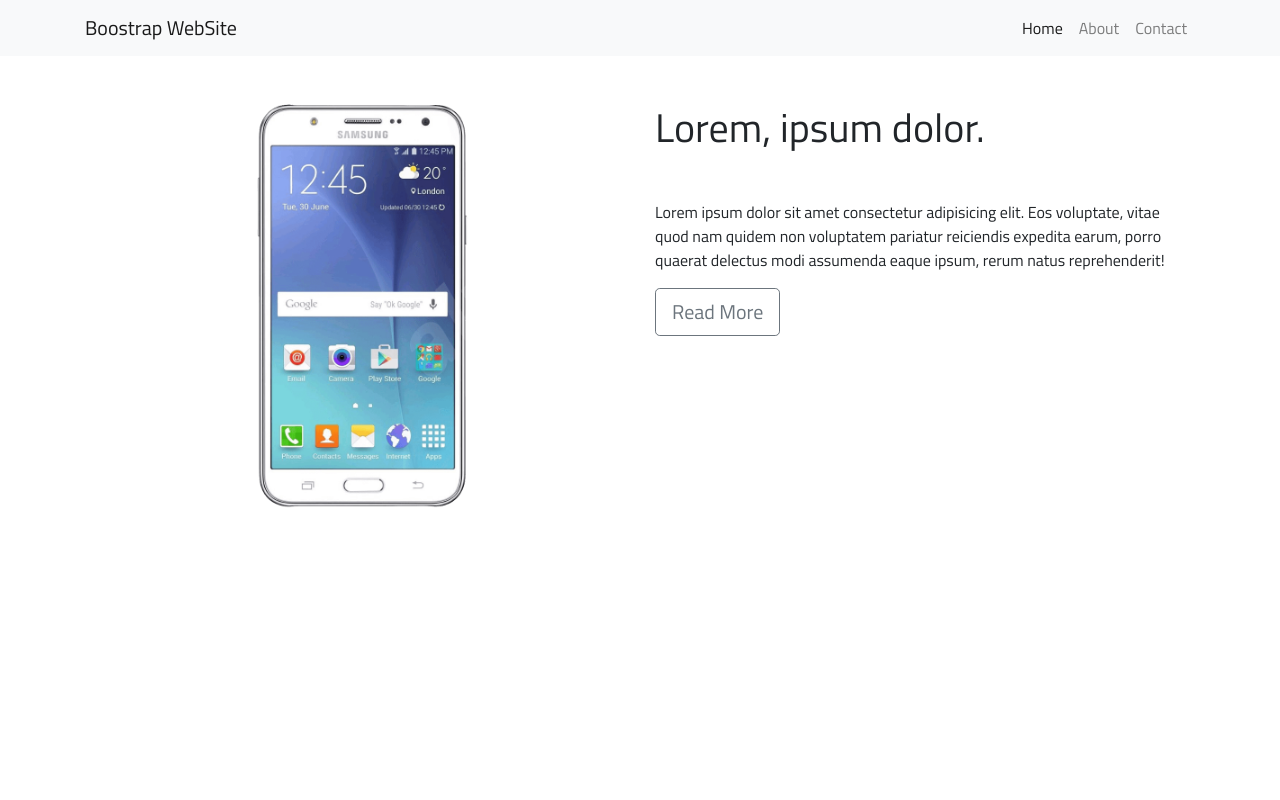
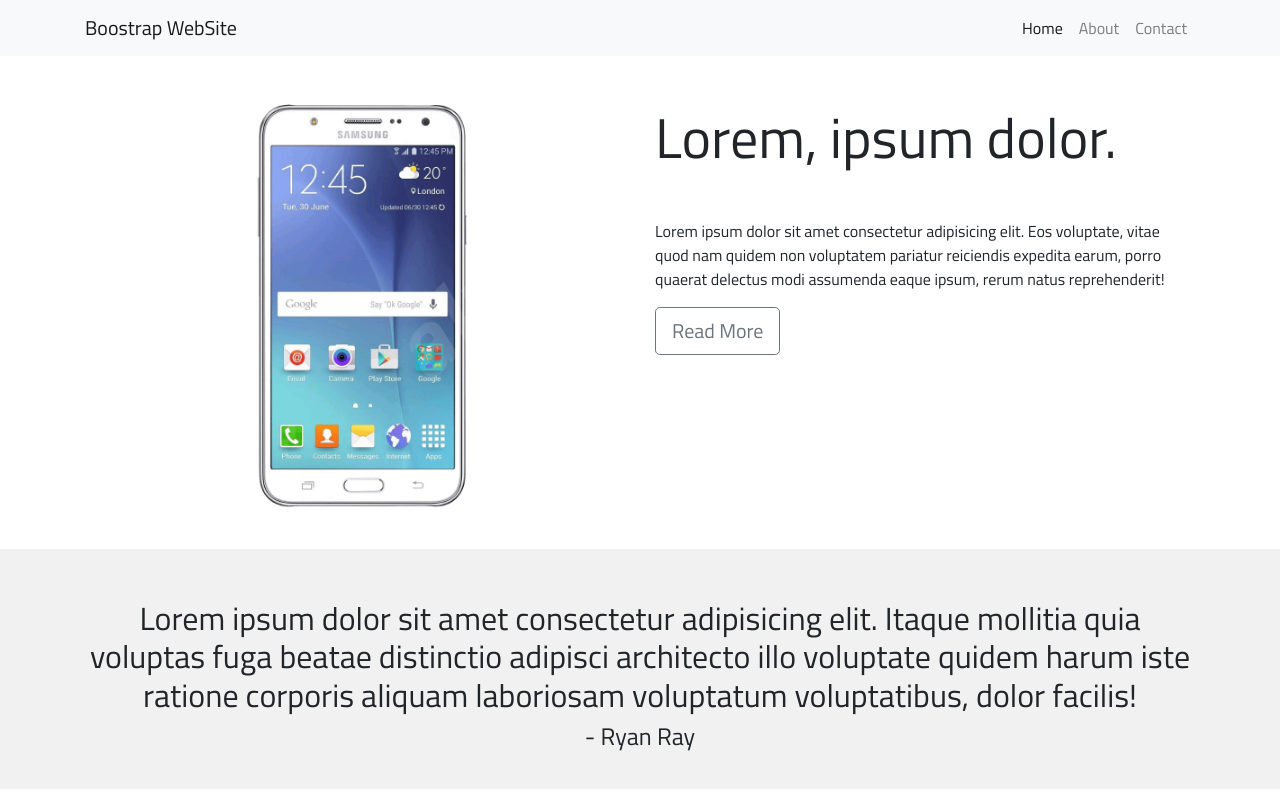
Before and after one commit to CarlosRamos97/curso-boostrap-them, a plain HTML site: page Boostrap-theme/index.html in a window 1280 px wide. Drawn offline with nearby package versions, Linux system fonts and the light colour scheme.

Commit message:
Segunda parte de subida

```diff
--- a/Boostrap-theme/css/main.css
+++ b/Boostrap-theme/css/main.css
@@ -1,3 +1,10 @@
 body{
     font-family: 'Titillium Web', sans-serif;
 }
+
+#testimonial {
+    background: #f1f1f1;
+    padding: 50px 0 30px 0; /*ar,de,ab,iz*/
+    text-align: center;
+    margin-top: 40px; /*margen superior*/
+}
--- a/Boostrap-theme/index.html
+++ b/Boostrap-theme/index.html
@@ -57,7 +57,7 @@
                 <div class="col-md-6">
                     <div class="header-content-rigth">
                         <!--contenido derecho-->
-                        <h1>Lorem, ipsum dolor.</h1> <!-- mt-5 margen hacia arriba-->
+                        <h1 class="display-4">Lorem, ipsum dolor.</h1> <!-- mt-5 margen hacia arriba-->
                         <p class="mt-5">Lorem ipsum dolor sit amet consectetur adipisicing elit. Eos voluptate, vitae
                             quod nam quidem
                             non voluptatem pariatur reiciendis expedita earum, porro quaerat delectus modi assumenda
@@ -69,6 +69,25 @@
             </div>
         </div>
     </header>
+
+    <!-- TESTIMONIO -->
+
+    <section id="testimonial">
+        <div class="container">
+            <p class="h2 mb-2">
+                <!--tamaño de letra,margen hacia abajo-->
+                Lorem ipsum dolor sit amet consectetur adipisicing elit. Itaque mollitia quia voluptas fuga beatae
+                distinctio adipisci architecto illo voluptate quidem harum iste ratione corporis aliquam laboriosam
+                voluptatum voluptatibus, dolor facilis!
+            </p>
+            <p class="h4"> - Ryan Ray </p>
+            <!--tamaño de letra-->
+        </div>
+    </section>
+
+    <!-- INFO ONE -->
+
+
 
 
     <!--BOOTSTRAP 4 SCRIPTS-->
```
